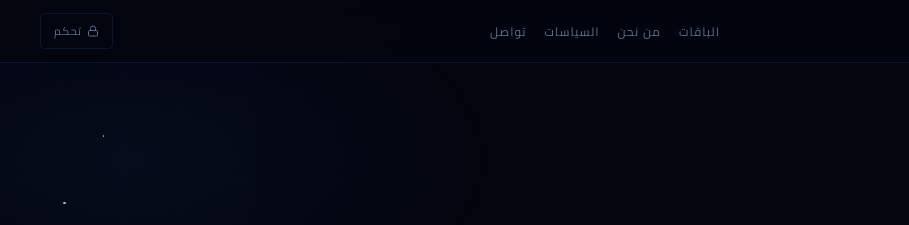
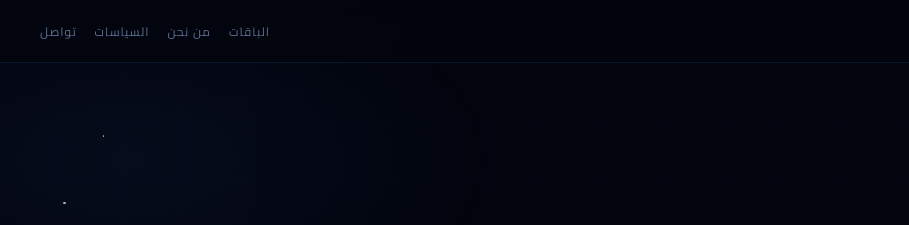
Before and after one commit to IPREB/store, a plain HTML site: page index.html in a window 1280 px wide. Shown: the top 225 px of the page, 0-909 px from the left. Drawn offline with Linux system fonts and the light colour scheme.

Commit message:
Update index.html

```diff
--- a/index.html
+++ b/index.html
@@ -564,10 +564,6 @@ footer{background:var(--bg2);border-top:1px solid var(--border);padding:26px 18p
     <a href="#policies">السياسات</a>
     <a id="h-wa-link" href="https://wa.me/966541982458" target="_blank">تواصل</a>
   </nav>
-  <button class="h-admin-btn" onclick="openAdminLogin()">
-    <svg viewBox="0 0 24 24"><rect x="3" y="11" width="18" height="11" rx="2"/><path d="M7 11V7a5 5 0 0110 0v4"/></svg>
-    تحكم
-  </button>
   <button class="h-menu-btn" id="mob-menu-btn" onclick="toggleMobNav()">
     <span></span><span></span><span></span>
   </button>
@@ -579,7 +575,7 @@ footer{background:var(--bg2);border-top:1px solid var(--border);padding:26px 18p
   <a href="#about" onclick="closeMobNav()">🌙 من نحن</a>
   <a href="#policies" onclick="closeMobNav()">🛡️ السياسات</a>
   <a id="mob-wa-link" href="https://wa.me/966541982458" target="_blank" onclick="closeMobNav()">📲 تواصل معنا</a>
-  <button class="mn-adm" onclick="closeMobNav();openAdminLogin()">🔒 لوحة التحكم</button>
+
 </div>
 
 <!-- HERO -->
@@ -728,6 +724,7 @@ footer{background:var(--bg2);border-top:1px solid var(--border);padding:26px 18p
       <a href="#policies">السياسات</a>
       <a href="#about">من نحن</a>
       <a id="f-wa-link" href="https://wa.me/966541982458" target="_blank">واتساب</a>
+      <a href="#" id="secret-admin-link" onclick="event.preventDefault();openAdminLogin()" style="color:transparent;user-select:none;font-size:11px;cursor:default;letter-spacing:.5px">©</a>
     </div>
   </div>
 </footer>
@@ -1307,6 +1304,9 @@ function changePass(){
   showToast('🔑 تم تحديث كلمة المرور');
 }
 
+/* ─── SECRET ENTRY ─── */
+// الدخول عبر رابط مخفي في الفوتر — غير مرئي للزوار
+
 /* ─── ADMIN AUTH ─── */
 function openAdminLogin(){document.getElementById('admin-login-overlay').classList.add('show')}
 function closeAdminLogin(){
```
